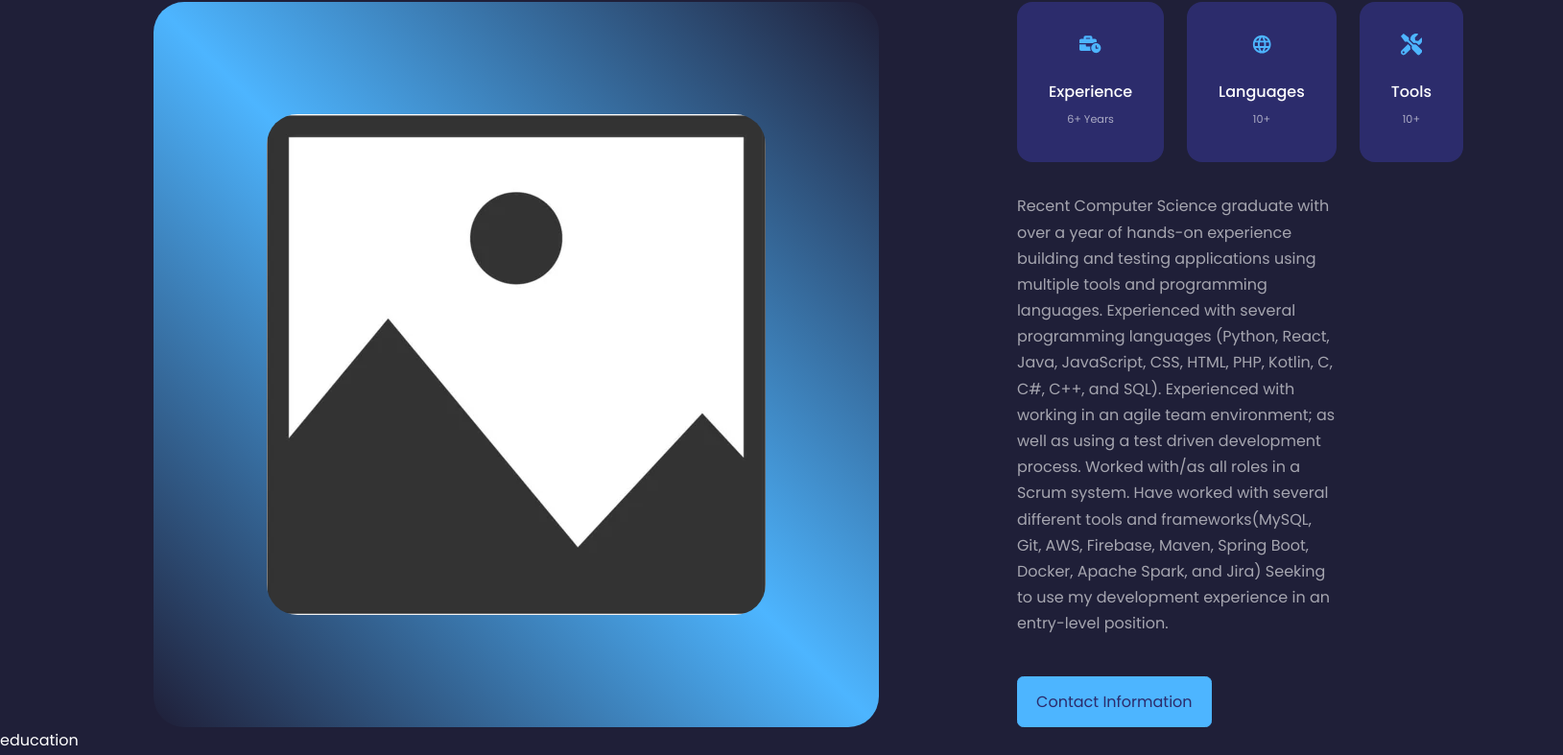
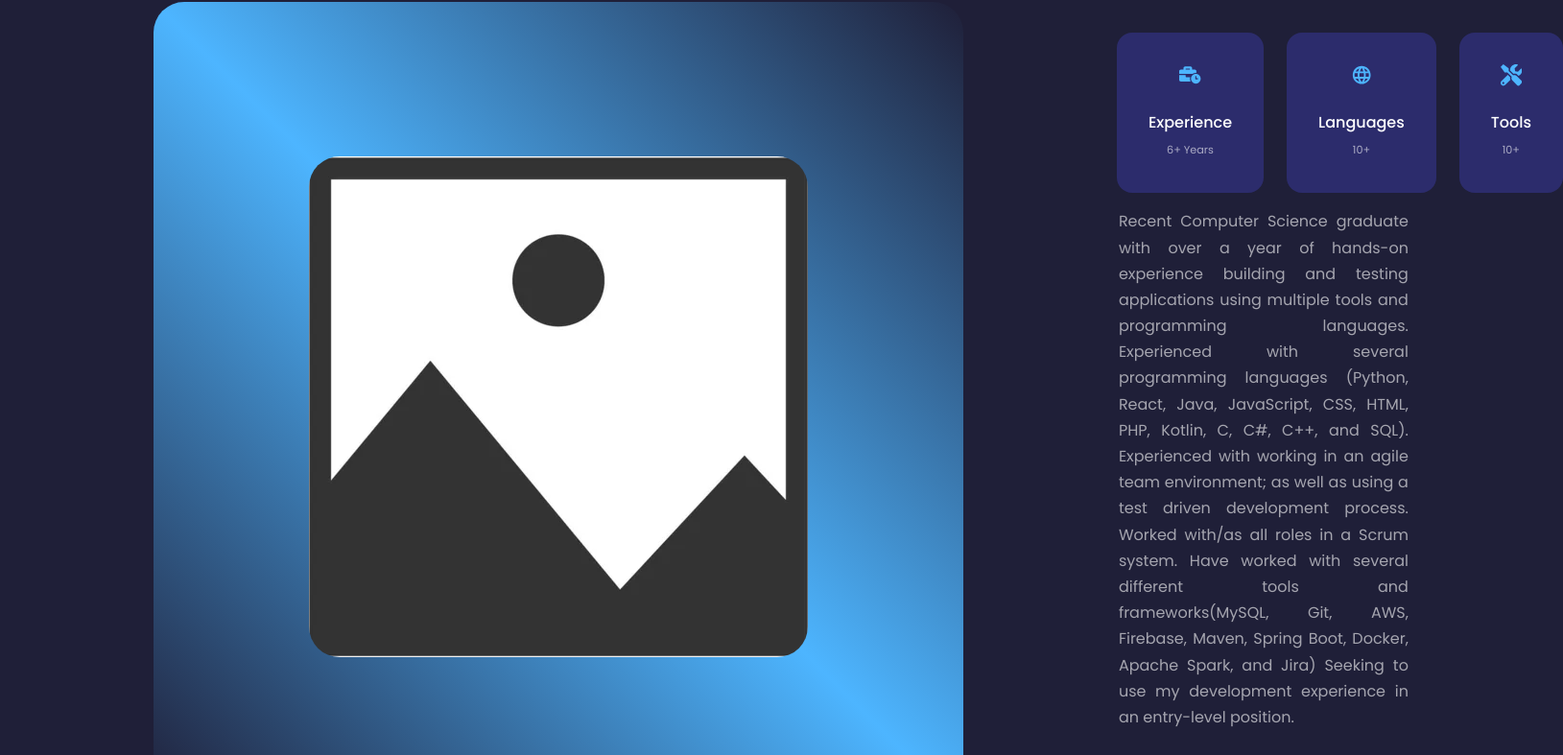
Before and after one commit to ParkerBalbach/online_resume, a React (Create React App) app: page / in a window 1280 px wide. Shown: the part 1037-1824 px from the top of the page at 96% size, 1629 px wide, since content can reach past the window. Built offline with nearby package versions, Linux system fonts and the light colour scheme.

Commit message:
Changed the formatting so everythings aligned

```diff
--- a/src/components/about/about.css
+++ b/src/components/about/about.css
@@ -60,9 +60,20 @@
     color: var(--color-light);
 }
 
+.about__content {
+    margin-top: 2rem;
+    text-align: justify;
+    margin-left: 1rem;
+    flex: 1;
+}
 .about__content p {
-    margin: 2rem 0 2.6rem;
+    margin: 1rem;
     color: var(--color-light);
+    margin-left: 2px;
+}
+
+.btn-primary {
+    margin-top: 1rem;
 }
 
 /* Tablet Media Queries */
```
